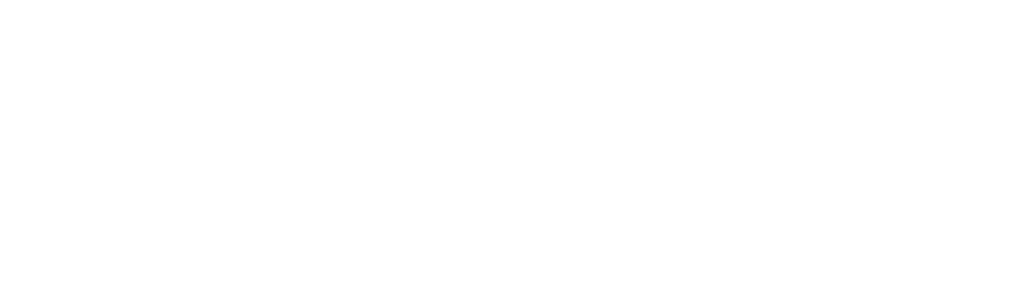
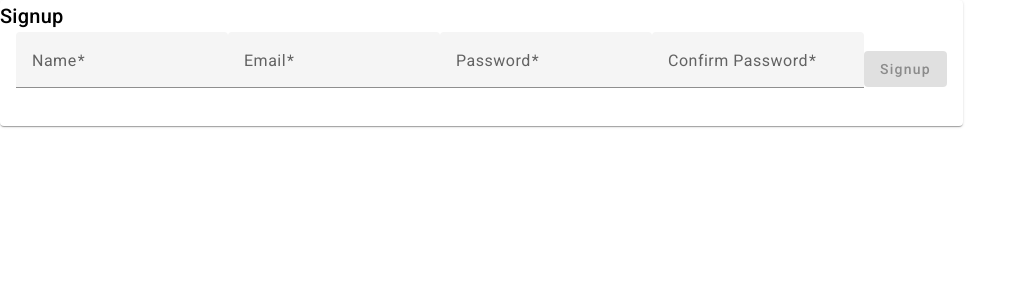
Before and after one commit to sssrikanthpyla/formtohome-pwa, an Angular app: page /signup in a window 1280 px wide. Before the commit this address led to /. Shown: the top 300 px of the page, without its empty margins (0-1027 px from the left). Built offline with nearby package versions, Linux system fonts and the light colour scheme.

Commit message:
Added Login and SignUp

```diff
--- a/src/app/modules/home/home-routing.module.ts
+++ b/src/app/modules/home/home-routing.module.ts
@@ -1,9 +1,13 @@
 import { NgModule } from '@angular/core';
 import { RouterModule, Routes } from '@angular/router';
 import { HomeComponent } from './home/home.component';
+import { LoginComponent } from './login/login.component';
+import { SignupComponent } from './signup/signup.component';
 
 const routes: Routes = [
-  {path: '', component: HomeComponent}
+  {path: '', component: HomeComponent},
+  {path: 'login', component: LoginComponent},
+  {path: 'signup', component: SignupComponent}
 ];
 
 @NgModule({
--- a/src/app/modules/home/home.module.ts
+++ b/src/app/modules/home/home.module.ts
@@ -9,10 +9,14 @@
 import { ReactiveFormsModule } from '@angular/forms';
 
 import { MaterialComponentsModule } from 'src/app/material/material-components/material-components.module';
+import { LoginComponent } from './login/login.component';
+import { SignupComponent } from './signup/signup.component';
 
 @NgModule({
   declarations: [
-    HomeComponent
+    HomeComponent,
+    LoginComponent,
+    SignupComponent
   ],
   imports: [
     CommonModule,
--- /dev/null
+++ b/src/app/modules/home/login/login.component.html
@@ -0,0 +1,25 @@
+<mat-card>
+    <mat-card-header>
+      <mat-card-title>Login</mat-card-title>
+    </mat-card-header>
+    <mat-card-content>
+      <form [formGroup]="loginForm" (ngSubmit)="onSubmit()">
+        <mat-form-field appearance="fill">
+          <mat-label>Email</mat-label>
+          <input matInput type="email" formControlName="email" required>
+          <mat-error *ngIf="loginForm.controls.email.hasError('required')">
+            Email is required
+          </mat-error>
+        </mat-form-field>
+        <mat-form-field appearance="fill">
+          <mat-label>Password</mat-label>
+          <input matInput type="password" formControlName="password" required>
+          <mat-error *ngIf="loginForm.controls.password.hasError('required')">
+            Password is required
+          </mat-error>
+        </mat-form-field>
+        <button mat-raised-button color="primary" type="submit" [disabled]="loginForm.invalid">Login</button>
+        <!-- <button mat-raised-button color="primary" type="submit">Login</button> -->
+      </form>
+    </mat-card-content>
+  </mat-card>
--- /dev/null
+++ b/src/app/modules/home/login/login.component.scss
@@ -0,0 +1,9 @@
+.example-form {
+    min-width: 150px;
+    max-width: 500px;
+    width: 100%;
+  }
+
+  .example-full-width {
+    width: 100%;
+  }
--- /dev/null
+++ b/src/app/modules/home/login/login.component.ts
@@ -0,0 +1,33 @@
+import { Component } from '@angular/core';
+import {FormControl, FormGroup, FormBuilder, FormGroupDirective, NgForm, Validators} from '@angular/forms';
+import {ErrorStateMatcher} from '@angular/material/core';
+
+/** Error when invalid control is dirty, touched, or submitted. */
+export class MyErrorStateMatcher implements ErrorStateMatcher {
+  isErrorState(control: FormControl | null, form: FormGroupDirective | NgForm | null): boolean {
+    const isSubmitted = form && form.submitted;
+    return !!(control && control.invalid && (control.dirty || control.touched || isSubmitted));
+  }
+}
+
+@Component({
+  selector: 'app-login',
+  templateUrl: './login.component.html',
+  styleUrls: ['./login.component.scss']
+})
+export class LoginComponent {
+  loginForm = this.fb.group({
+    email: ['', Validators.required],
+    password: ['', [Validators.required, Validators.minLength(7)]]
+  });
+
+  constructor(private fb: FormBuilder) { }
+
+  ngOnInit(): void {
+  }
+
+  onSubmit(): void {
+    console.log('Inside onSubmit');
+    console.log(this.loginForm);
+  }
+}
--- /dev/null
+++ b/src/app/modules/home/signup/signup.component.html
@@ -0,0 +1,40 @@
+<mat-card>
+    <mat-card-title>Signup</mat-card-title>
+    <mat-card-content>
+      <form [formGroup]="signupForm" (ngSubmit)="onSubmit()">
+        <mat-form-field appearance="fill">
+          <mat-label>Name</mat-label>
+          <input matInput formControlName="name" required>
+          <mat-error *ngIf="signupForm.controls['name'].hasError('required')">
+            Name is required
+          </mat-error>
+        </mat-form-field>
+
+        <mat-form-field appearance="fill">
+          <mat-label>Email</mat-label>
+          <input matInput formControlName="email" type="email" required>
+          <mat-error *ngIf="signupForm.controls['email'].hasError('required')">
+            Email is required
+          </mat-error>
+        </mat-form-field>
+
+        <mat-form-field appearance="fill">
+          <mat-label>Password</mat-label>
+          <input matInput formControlName="password" type="password" required>
+          <mat-error *ngIf="signupForm.controls['password'].hasError('required')">
+            Password is required
+          </mat-error>
+        </mat-form-field>
+
+        <mat-form-field appearance="fill">
+          <mat-label>Confirm Password</mat-label>
+          <input matInput formControlName="confirmPassword" type="password" required>
+          <mat-error *ngIf="signupForm.controls['confirmPassword'].hasError('required')">
+            Confirm Password is required
+          </mat-error>
+        </mat-form-field>
+
+        <button mat-raised-button color="primary" type="submit" [disabled]="signupForm.invalid">Signup</button>
+      </form>
+    </mat-card-content>
+  </mat-card>
--- /dev/null
+++ b/src/app/modules/home/signup/signup.component.ts
@@ -0,0 +1,48 @@
+import { Component, OnInit } from '@angular/core';
+import { FormBuilder, FormGroup, Validators } from '@angular/forms';
+import { MatSnackBar } from '@angular/material/snack-bar';
+
+
+@Component({
+  selector: 'app-signup',
+  templateUrl: './signup.component.html',
+  styleUrls: ['./signup.component.scss']
+})
+export class SignupComponent {
+
+  signupForm: FormGroup;
+
+  constructor(private formBuilder: FormBuilder, private snackBar: MatSnackBar) {
+    this.signupForm = this.formBuilder.group({
+      name: ['', Validators.required],
+      email: ['', [Validators.required, Validators.email]],
+      password: ['', [Validators.required, Validators.minLength(8)]],
+      confirmPassword: ['', Validators.required]
+    }, { validators: this.passwordMatchValidator });
+  }
+
+  onSubmit() {
+    if (this.signupForm.invalid) {
+      return;
+    }
+
+    // Handle form submission
+    // ...
+
+    this.snackBar.open('Signup successful!', 'Dismiss', {
+      duration: 3000
+    });
+  }
+
+  private passwordMatchValidator(formGroup: FormGroup) {
+    const password = formGroup.get('password');
+    const confirmPassword = formGroup.get('confirmPassword');
+
+    if (password?.value !== confirmPassword?.value) {
+      confirmPassword?.setErrors({ passwordMatch: true });
+    } else {
+      confirmPassword?.setErrors(null);
+    }
+  }
+
+}
```
Also changed, not shown: src/app/modules/home/signup/signup.component.scss (added), 2 other files (tests, documents, lock files or other folders).
